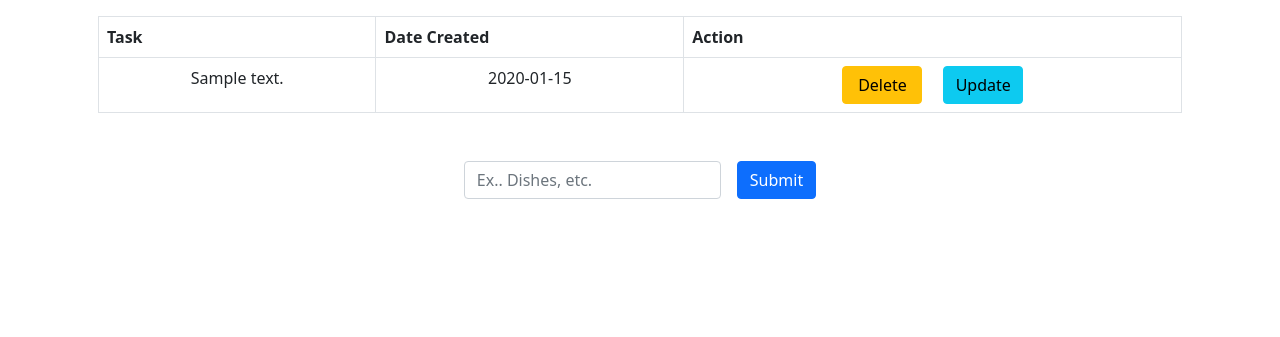
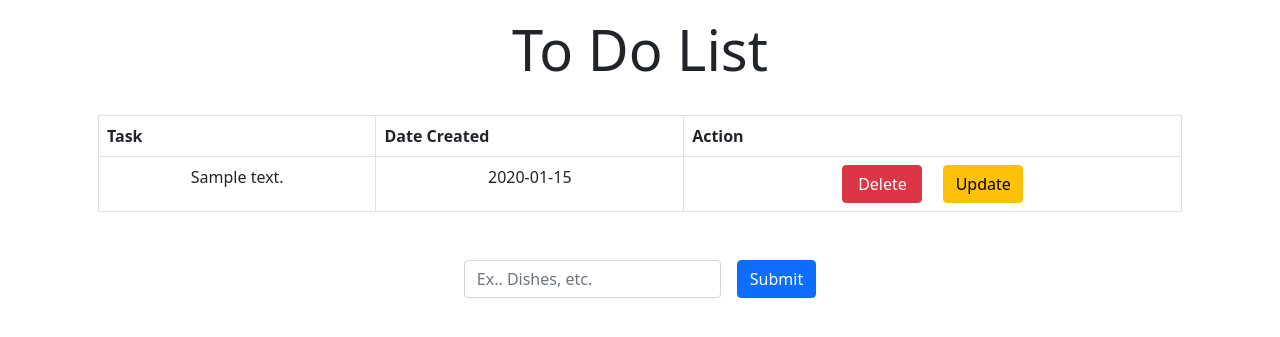
Before and after one commit to ishansharma1320/Python-Flask-ToDoList, a Flask app: page / in a window 1280 px wide. Shown: the top 337 px of the page. Run offline with Flask 2, Linux system fonts and the light colour scheme; tables that the repository leaves empty hold one stand-in row (values such as "Sample post").

Commit message:
Delete EP working

```diff
--- a/app.py
+++ b/app.py
@@ -30,5 +30,17 @@ def getToDoList():
         tasks = ToDoListModel.query.order_by(ToDoListModel.date_created).all()
         return render_template('home.html',tasks=tasks)
 
+
+@app.route('/delete/<int:id>', methods=['GET'])
+def deleteTask(id):
+    task_delete = ToDoListModel.query.get_or_404(id)
+
+    try:
+        db.session.delete(task_delete)
+        db.session.commit()
+        return redirect('/')
+    except:
+        return 'Problem in Deleting'
+
 if __name__ == '__main__':
     app.run(debug=True)
--- a/templates/home.html
+++ b/templates/home.html
@@ -2,7 +2,8 @@
 
 {% block body %}
 <div class="container d-flex flex-column align-items-center">
-   <div class="p-3 align-self-stretch">
+   <div class="p-3 display-4"> To Do List</div>
+    <div class="p-3 align-self-stretch">
     <table class="table table-bordered">
         <thead>
             <tr>
@@ -14,7 +15,7 @@
         <tbody>
             {% if tasks|length == 0%}
             <tr>
-                <td colspan="3" class="text-center"> No Data</td>
+                <th colspan="3" class="text-center"> No Data</th>
             </tr>
             {% endif %}
             {% for task in tasks %}
@@ -22,8 +23,8 @@
                 <td>{{task.content}}</td>
                 <td>{{task.date_created.date()}}</td>
                 <td>
-                    <a role="button" class="btn btn-warning" style="width: 5em; margin-right: 1em;"> Delete</a>
-                    <a role="button" class="btn btn-info" style="width: 5em;"> Update</a>
+                    <a role="button" href="/delete/{{task.id}}" class="btn btn-danger" style="width: 5em; margin-right: 1em;"> Delete</a>
+                    <a role="button" class="btn btn-warning" style="width: 5em;"> Update</a>
                 </td>
             </tr>
             {% endfor%}
```
Also changed, not shown: instance/todolist.db.
